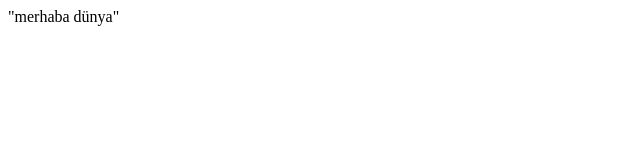
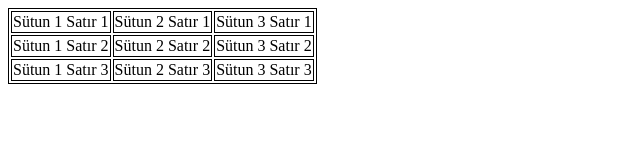
Before and after one commit to bengisucalskan/bengisucalskan.github.io, a plain HTML site: page index.html in a window 1280 px wide. Shown: the whole page, without its empty margins (0-640 px from the left). Drawn offline with Linux system fonts and the light colour scheme.

Commit message:
Update index.html
first commit

```diff
--- a/index.html
+++ b/index.html
@@ -1 +1,47 @@
-"merhaba dünya"
+<!DOCTYPE html>
+<html lang="en">
+<head>
+    <meta charset="UTF-8">
+    <meta http-equiv="X-UA-Compatible" content="IE=edge">
+    <meta name="viewport" content="width=device-width, initial-scale=1.0">
+
+
+    <title>Bengisu</title>
+</head>
+<body>
+
+           <style>
+            table, th, td {
+            border: 1px solid black;
+}
+           </style>
+            <table>
+                <tr>
+                    <td>Sütun 1 Satır 1</td>
+                    <td>Sütun 2 Satır 1</td>
+                    <td>Sütun 3 Satır 1</td>
+            </tr>
+            <tr>
+                <td>Sütun 1 Satır 2</td>
+                <td>Sütun 2 Satır 2</td>
+                <td>Sütun 3 Satır 2</td>
+        </tr>
+        <tr>
+            <td>Sütun 1 Satır 3</td>
+            <td>Sütun 2 Satır 3</td>
+            <td>Sütun 3 Satır 3</td>
+    </tr>
+        </table>
+
+
+
+
+
+
+
+
+
+    </div>
+
+</body>
+</html>
```
